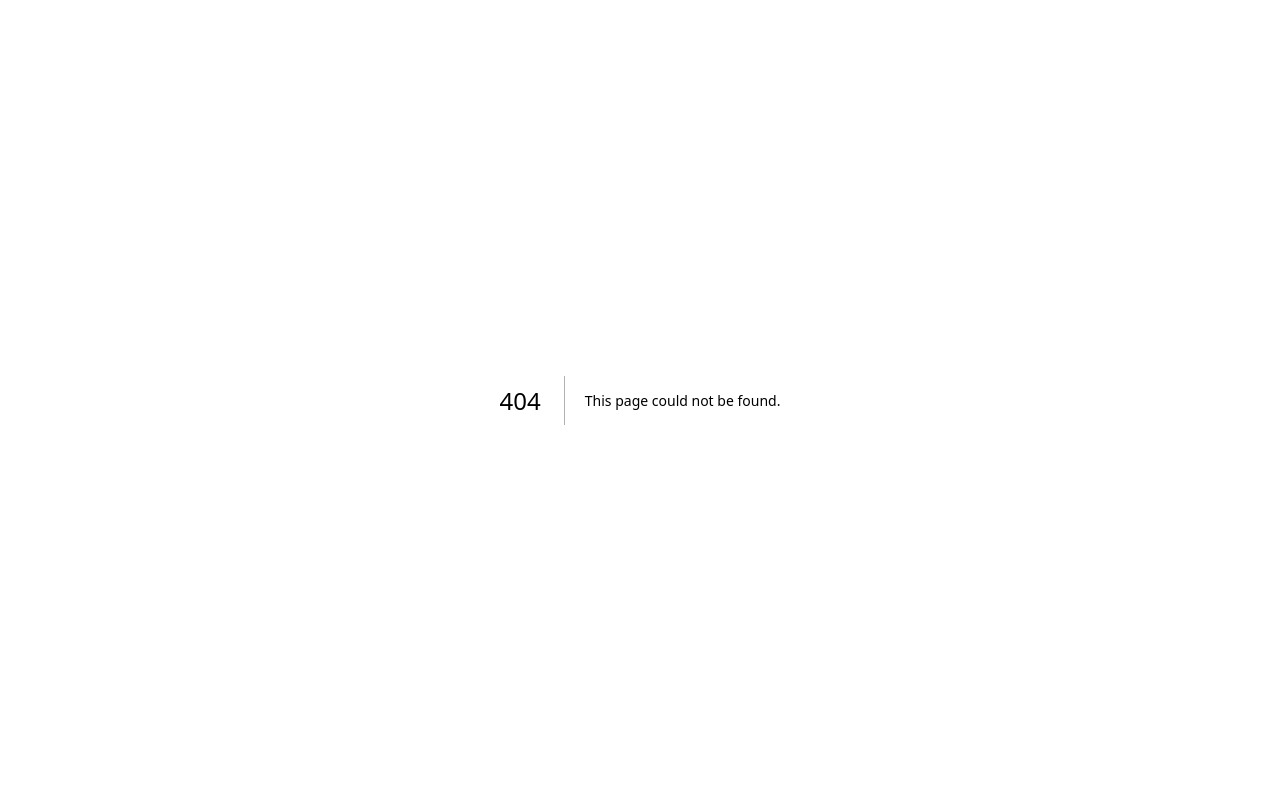
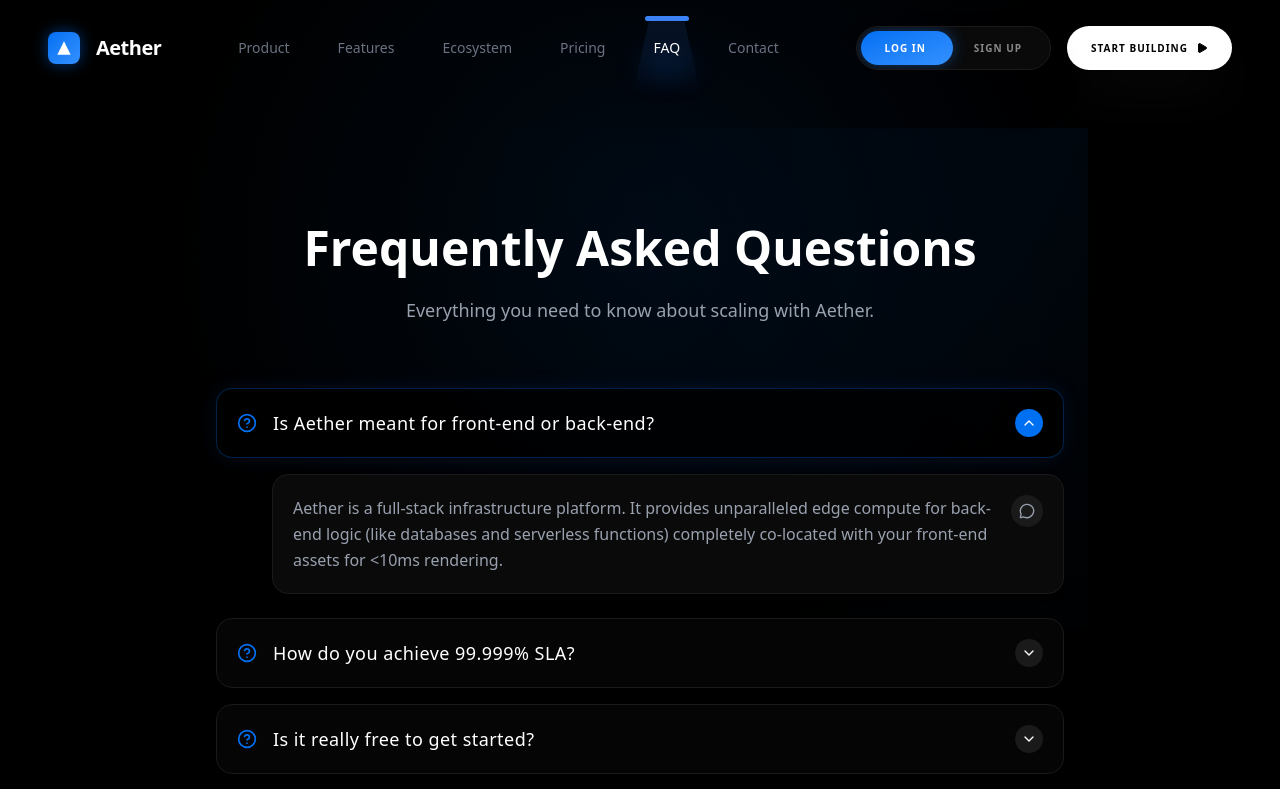
Before and after one commit to shivammane2007/Aether_Agency, a Next.js app: page /faq in a window 1280 px wide. Before the commit this address had no page. Shown: the top 789 px of the page. Built offline with nearby package versions, Linux system fonts and the light colour scheme.

Commit message:
feat: implement radix accessible faqs and dedicated faq route

```diff
--- /dev/null
+++ b/app/faq/page.tsx
@@ -0,0 +1,16 @@
+import Navbar from "@/components/Aether/Navbar";
+import FaqSection from "@/components/Aether/FaqSection";
+import { Footer } from "@/components/Aether/Footer";
+
+export default function FaqPage() {
+    return (
+        <main className="min-h-screen bg-black">
+            <Navbar />
+            <div className="pt-32 min-h-[80vh] flex flex-col items-center justify-center relative">
+                <div className="absolute top-0 left-1/2 -translate-x-1/2 w-full h-[500px] bg-[radial-gradient(circle_at_center,rgba(0,112,243,0.08)_0%,transparent_70%)] pointer-events-none" />
+                <FaqSection />
+            </div>
+            <Footer />
+        </main>
+    );
+}
--- /dev/null
+++ b/components/Aether/FaqSection.tsx
@@ -0,0 +1,66 @@
+import {
+    CustomAccordion,
+    CustomAccordionItem,
+    CustomAccordionTrigger,
+    CustomAccordionContent,
+} from "@/components/ui/custom-accordion";
+
+const faqs = [
+    {
+        question: "Is Aether meant for front-end or back-end?",
+        answer: "Aether is a full-stack infrastructure platform. It provides unparalleled edge compute for back-end logic (like databases and serverless functions) completely co-located with your front-end assets for <10ms rendering."
+    },
+    {
+        question: "How do you achieve 99.999% SLA?",
+        answer: "Our distributed architecture ensures there is no single point of failure. Traffic is automatically routed away from problematic nodes globally in real-time, backed by enterprise-grade Layer 7 DDoS mitigation."
+    },
+    {
+        question: "Is it really free to get started?",
+        answer: "Yes. Our Starter tier is completely free and requires no credit card. It includes enough bandwidth and compute for most personal projects and MVPs to scale significantly before needing to upgrade."
+    },
+    {
+        question: "Can I migrate an existing application?",
+        answer: "Absolutely. Aether supports standard Next.js, React, and Node.js deployments out of the box. Our CLI tool can automatically wrap and deploy your existing configurations with zero downtime."
+    },
+    {
+        question: "What kind of support is provided for Enterprise?",
+        answer: "Enterprise customers receive a dedicated Slack channel, 24/7 technical phone support, custom deployment architectures, and quarterly infrastructure reviews directly with our core engineering team."
+    }
+];
+
+export default function FaqSection({ className }: { className?: string }) {
+    return (
+        <section className={`py-24 relative overflow-hidden ${className || ''}`}>
+            {/* Background elements */}
+            <div className="absolute top-0 right-0 w-full h-[500px] bg-[radial-gradient(circle_at_top_right,rgba(0,112,243,0.05)_0%,transparent_60%)] pointer-events-none" />
+
+            <div className="max-w-4xl w-full mx-auto px-6 relative z-10">
+                <div className="text-center mb-16">
+                    <h2 className="text-3xl md:text-5xl font-bold text-white mb-6">
+                        Frequently Asked Questions
+                    </h2>
+                    <p className="text-lg text-gray-400">
+                        Everything you need to know about scaling with Aether.
+                    </p>
+                </div>
+
+                <CustomAccordion
+                    type="single"
+                    collapsible
+                    defaultValue="item-0"
+                    className="space-y-4"
+                >
+                    {faqs.map((faq, index) => (
+                        <CustomAccordionItem
+                            key={index}
+                            value={`item-${index}`}
+                        >
+                            <CustomAccordionTrigger>{faq.question}</CustomAccordionTrigger>
+                            <CustomAccordionContent>{faq.answer}</CustomAccordionContent>
+                        </CustomAccordionItem>
+                    ))}
+                </CustomAccordion>
+            </div>
+        </section>
+    );
+}
--- a/components/Aether/Navbar.tsx
+++ b/components/Aether/Navbar.tsx
@@ -60,11 +60,14 @@ export default memo(function Navbar() {
         { id: "features", label: "Features", href: "/#features" },
         { id: "ecosystem", label: "Ecosystem", href: "/#ecosystem" },
         { id: "pricing", label: "Pricing", href: "/#pricing" },
+        { id: "faq", label: "FAQ", href: "/faq" },
         { id: "contact", label: "Contact", href: "/contact" },
     ];
 
     let currentActiveIndex = 0;
     if (pathname === '/contact') {
+        currentActiveIndex = 5;
+    } else if (pathname === '/faq') {
         currentActiveIndex = 4;
     } else {
         const index = navItems.findIndex(item => item.id === activeSection);
--- a/components/Aether/PerformanceSection.tsx
+++ b/components/Aether/PerformanceSection.tsx
@@ -1,5 +1,6 @@
 import { ArrowRight } from "lucide-react";
 import { GlowingShadow } from "@/components/ui/glowing-shadow";
+import FaqSection from "@/components/Aether/FaqSection";
 import { cn } from "@/lib/utils";
 
 export default function PerformanceSection() {
@@ -35,6 +36,10 @@ export default function PerformanceSection() {
                     </GlowingShadow>
                 </div>
 
+                <div className="mb-32">
+                    <FaqSection />
+                </div>
+
                 {/* CTA Section */}
                 <div className="glass-panel p-16 md:p-24 rounded-3xl text-center relative overflow-hidden">
                     <div className="absolute top-1/2 left-1/2 -translate-x-1/2 -translate-y-1/2 w-[600px] h-[600px] bg-[#0070f3] rounded-full blur-[120px] opacity-10 pointer-events-none" />
--- /dev/null
+++ b/components/ui/custom-accordion.tsx
@@ -0,0 +1,82 @@
+"use client";
+
+import * as React from "react";
+import { HelpCircle, MessageCircle, ChevronDown } from "lucide-react";
+import * as AccordionPrimitive from "@radix-ui/react-accordion";
+import { cn } from "@/lib/utils";
+
+const CustomAccordion = AccordionPrimitive.Root;
+
+const CustomAccordionItem = React.forwardRef<
+    React.ElementRef<typeof AccordionPrimitive.Item>,
+    React.ComponentPropsWithoutRef<typeof AccordionPrimitive.Item>
+>(({ className, ...props }, ref) => (
+    <AccordionPrimitive.Item
+        ref={ref}
+        className={cn("", className)}
+        {...props}
+    />
+));
+CustomAccordionItem.displayName = "CustomAccordionItem";
+
+const CustomAccordionTrigger = React.forwardRef<
+    React.ElementRef<typeof AccordionPrimitive.Trigger>,
+    React.ComponentPropsWithoutRef<typeof AccordionPrimitive.Trigger>
+>(({ className, children, ...props }, ref) => (
+    <AccordionPrimitive.Header className="flex">
+        <AccordionPrimitive.Trigger
+            ref={ref}
+            className={cn(
+                "group flex flex-1 items-center justify-between gap-4 rounded-2xl p-5 text-left",
+                "bg-[#050505] border border-[#1a1a1a] text-white transition-all hover:border-[#333333] hover:shadow-lg hover:shadow-blue-500/5",
+                "focus-visible:outline-none focus-visible:ring-2 focus-visible:ring-blue-500",
+                "data-[state=open]:bg-black/80 data-[state=open]:border-[#0070f3]/30 data-[state=open]:shadow-[0_0_20px_rgba(0,112,243,0.1)]",
+                className
+            )}
+            {...props}
+        >
+            <div className="flex items-center gap-4">
+                <HelpCircle className="h-5 w-5 text-[#0070f3]" />
+                <span className="text-lg font-medium text-white tracking-wide">
+                    {children}
+                </span>
+            </div>
+            <div className="flex h-7 w-7 flex-shrink-0 items-center justify-center rounded-full bg-[#1a1a1a] transition-transform group-hover:scale-105 group-hover:bg-[#333333] group-data-[state=open]:bg-[#0070f3] group-data-[state=open]:rotate-180">
+                <ChevronDown className="h-4 w-4 text-white" />
+            </div>
+        </AccordionPrimitive.Trigger>
+    </AccordionPrimitive.Header>
+));
+CustomAccordionTrigger.displayName = "CustomAccordionTrigger";
+
+const CustomAccordionContent = React.forwardRef<
+    React.ElementRef<typeof AccordionPrimitive.Content>,
+    React.ComponentPropsWithoutRef<typeof AccordionPrimitive.Content>
+>(({ className, children, ...props }, ref) => (
+    <AccordionPrimitive.Content
+        ref={ref}
+        className={cn(
+            "overflow-hidden text-gray-400",
+            "data-[state=closed]:animate-accordion-up data-[state=open]:animate-accordion-down pb-2",
+            className
+        )}
+        {...props}
+    >
+        <div className="mt-4 ml-14">
+            <div className="flex items-start gap-4 rounded-2xl bg-[#0a0a0a] border border-[#1a1a1a] p-5 shadow-lg shadow-black/50 transition-all">
+                <span className="flex-1 text-md leading-relaxed">{children}</span>
+                <div className="flex h-8 w-8 flex-shrink-0 items-center justify-center rounded-full bg-[#1a1a1a] transition-transform hover:scale-105">
+                    <MessageCircle className="h-4 w-4 text-gray-400" />
+                </div>
+            </div>
+        </div>
+    </AccordionPrimitive.Content>
+));
+CustomAccordionContent.displayName = "CustomAccordionContent";
+
+export {
+    CustomAccordion,
+    CustomAccordionItem,
+    CustomAccordionTrigger,
+    CustomAccordionContent,
+};
--- a/package.json
+++ b/package.json
@@ -10,6 +10,7 @@
   },
   "dependencies": {
     "@number-flow/react": "^0.6.0",
+    "@radix-ui/react-accordion": "^1.2.12",
     "@radix-ui/react-slot": "^1.2.4",
     "@react-three/fiber": "^9.5.0",
     "@types/canvas-confetti": "^1.9.0",
```
Also changed, not shown: 1 other file (tests, documents, lock files or other folders).
